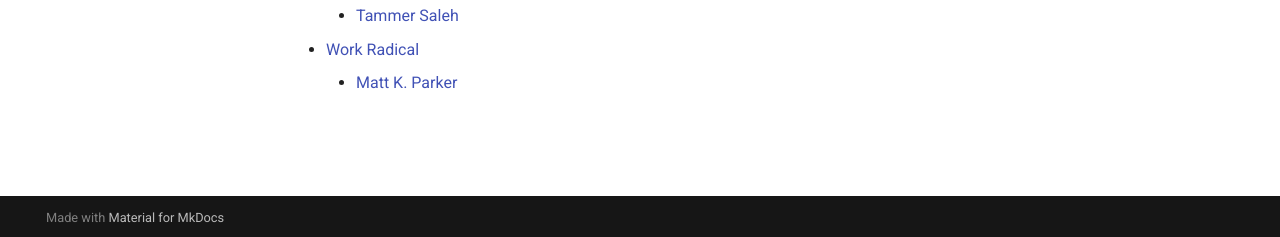
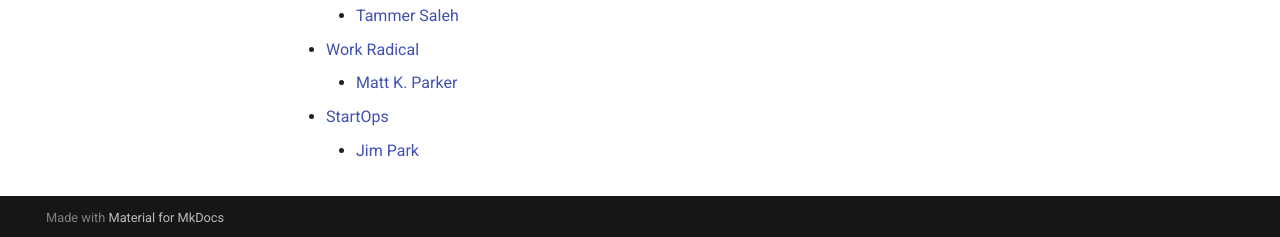
Before and after one commit to alumni-codex/alumni-codex.github.io, an MkDocs documentation site: the page built from docs/consultancies.md, in a window 1280 px wide and 936 px high. Shown: the part 696-933 px from the top of the window. Built offline with MkDocs 1.6.1 and Material for MkDocs 9.7.7, drawn with Linux system fonts in a browser that asks for light colours.

Commit message:
feat: add StartOps to consultancies.md

```diff
--- a/docs/consultancies.md
+++ b/docs/consultancies.md
@@ -18,3 +18,5 @@
     - [Tammer Saleh](https://www.linkedin.com/in/tammersaleh/)
 - [Work Radical](https://www.linkedin.com/company/work-radical?trk=profile-position)
     - [Matt K. Parker](https://mattkparker.com)
+- [StartOps](https://startops.us)
+    - [Jim Park](https://www.linkedin.com/in/jim80net/)
```
